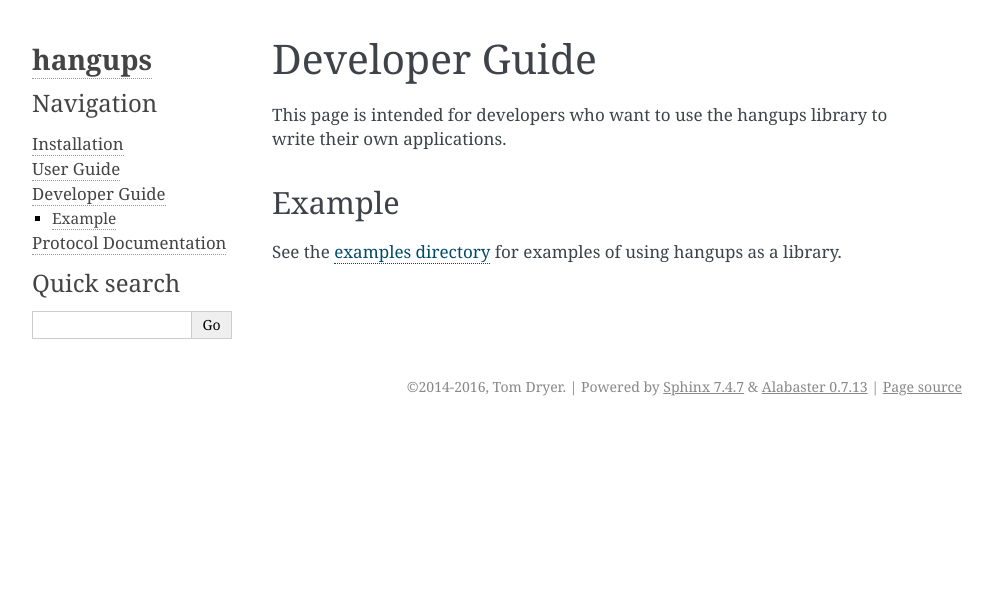
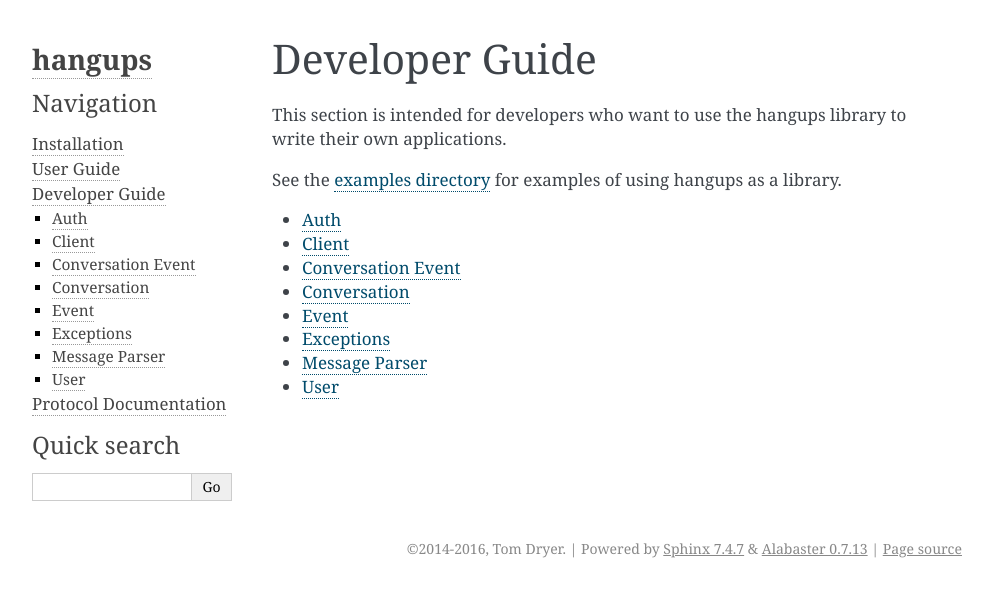
Before and after one commit to tdryer/hangups, a Sphinx documentation site: the page built from docs/developer_guide/index.rst, in a window 1280 px wide. Shown: the top 597 px of the page, without its empty margins (148-1141 px from the left). Built offline with Sphinx 7.4.7, drawn with Linux system fonts in a browser that asks for light colours.

Commit message:
Add Sphinx autodoc pages for developer guide

```diff
--- /dev/null
+++ b/docs/developer_guide/auth.rst
@@ -0,0 +1,5 @@
+Auth
+====
+
+.. automodule:: hangups.auth
+    :members:
--- /dev/null
+++ b/docs/developer_guide/client.rst
@@ -0,0 +1,5 @@
+Client
+======
+
+.. automodule:: hangups.client
+    :members:
--- /dev/null
+++ b/docs/developer_guide/conversation.rst
@@ -0,0 +1,5 @@
+Conversation
+============
+
+.. automodule:: hangups.conversation
+    :members:
--- /dev/null
+++ b/docs/developer_guide/conversation_event.rst
@@ -0,0 +1,5 @@
+Conversation Event
+==================
+
+.. automodule:: hangups.conversation_event
+    :members:
--- /dev/null
+++ b/docs/developer_guide/event.rst
@@ -0,0 +1,5 @@
+Event
+=====
+
+.. automodule:: hangups.event
+    :members:
--- /dev/null
+++ b/docs/developer_guide/exceptions.rst
@@ -0,0 +1,5 @@
+Exceptions
+==========
+
+.. automodule:: hangups.exceptions
+    :members:
--- a/docs/developer_guide.rst
+++ b/docs/developer_guide/index.rst
@@ -1,12 +1,21 @@
 Developer Guide
 ===============
 
-This page is intended for developers who want to use the hangups library to
+This section is intended for developers who want to use the hangups library to
 write their own applications.
-
-Example
--------
 
 See the `examples directory`_ for examples of using hangups as a library.
 
 .. _examples directory: https://github.com/tdryer/hangups/tree/master/examples
+
+.. toctree::
+   :maxdepth: 2
+
+   auth
+   client
+   conversation_event
+   conversation
+   event
+   exceptions
+   message_parser
+   user
--- /dev/null
+++ b/docs/developer_guide/message_parser.rst
@@ -0,0 +1,5 @@
+Message Parser
+==============
+
+.. automodule:: hangups.message_parser
+    :members:
--- /dev/null
+++ b/docs/developer_guide/user.rst
@@ -0,0 +1,5 @@
+User
+====
+
+.. automodule:: hangups.user
+    :members:
--- a/docs/index.rst
+++ b/docs/index.rst
@@ -32,7 +32,7 @@ Documentation Contents
 
    installation
    user_guide
-   developer_guide
+   developer_guide/index
    protocol
 
 Indices and tables
```
